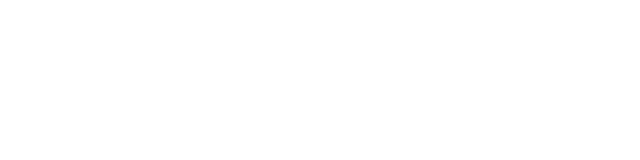
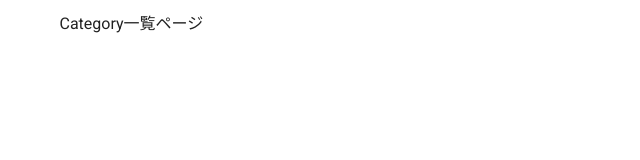
Before and after one commit to Shuhei712/test_front-rental, a Nuxt app: page /category in a window 1280 px wide. Before the commit this address had no page. Shown: the top 160 px of the page, without its empty margins (0-640 px from the left). Built offline with nearby package versions, Linux system fonts and the light colour scheme; a web font is replaced by a local one.

Commit message:
[add] カテゴリー一覧ページの仮置き

```diff
--- /dev/null
+++ b/pages/category.vue
@@ -0,0 +1,3 @@
+<template>
+  <div>Category一覧ページ</div>
+</template>
```
